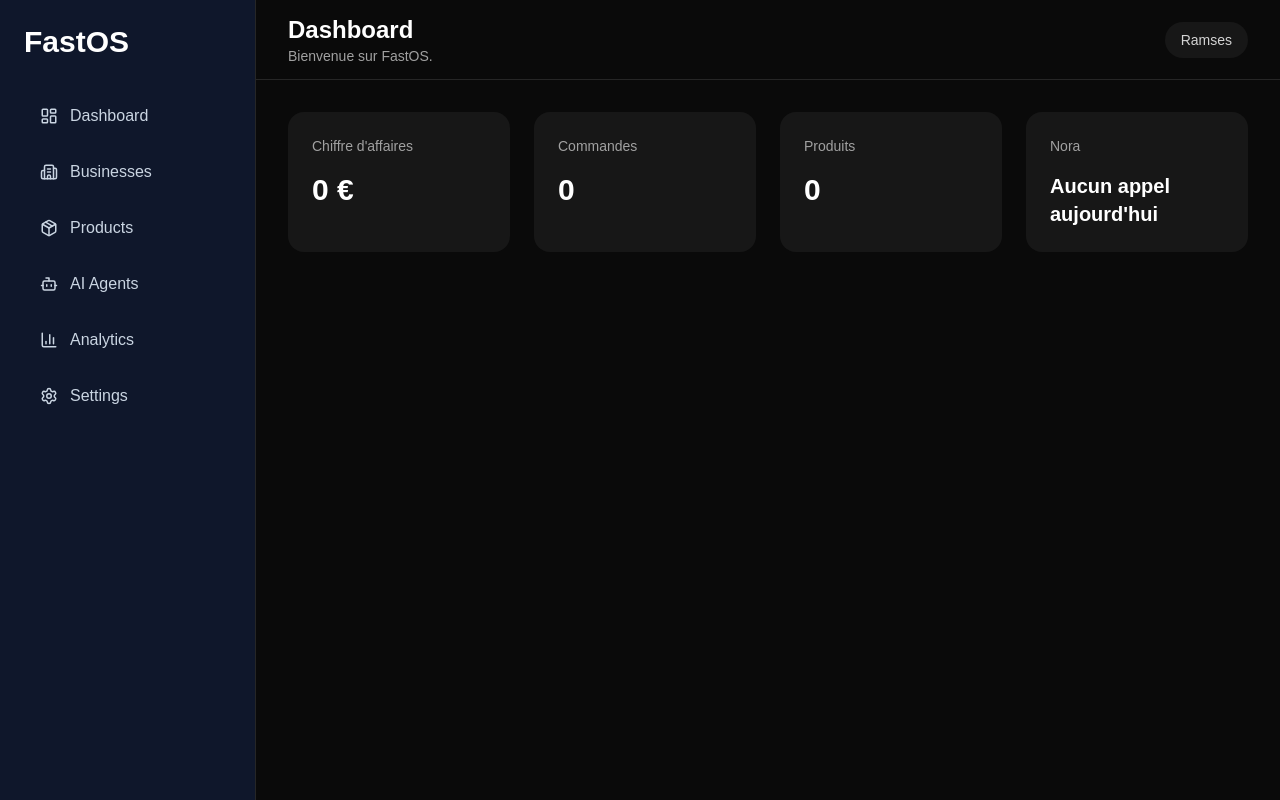
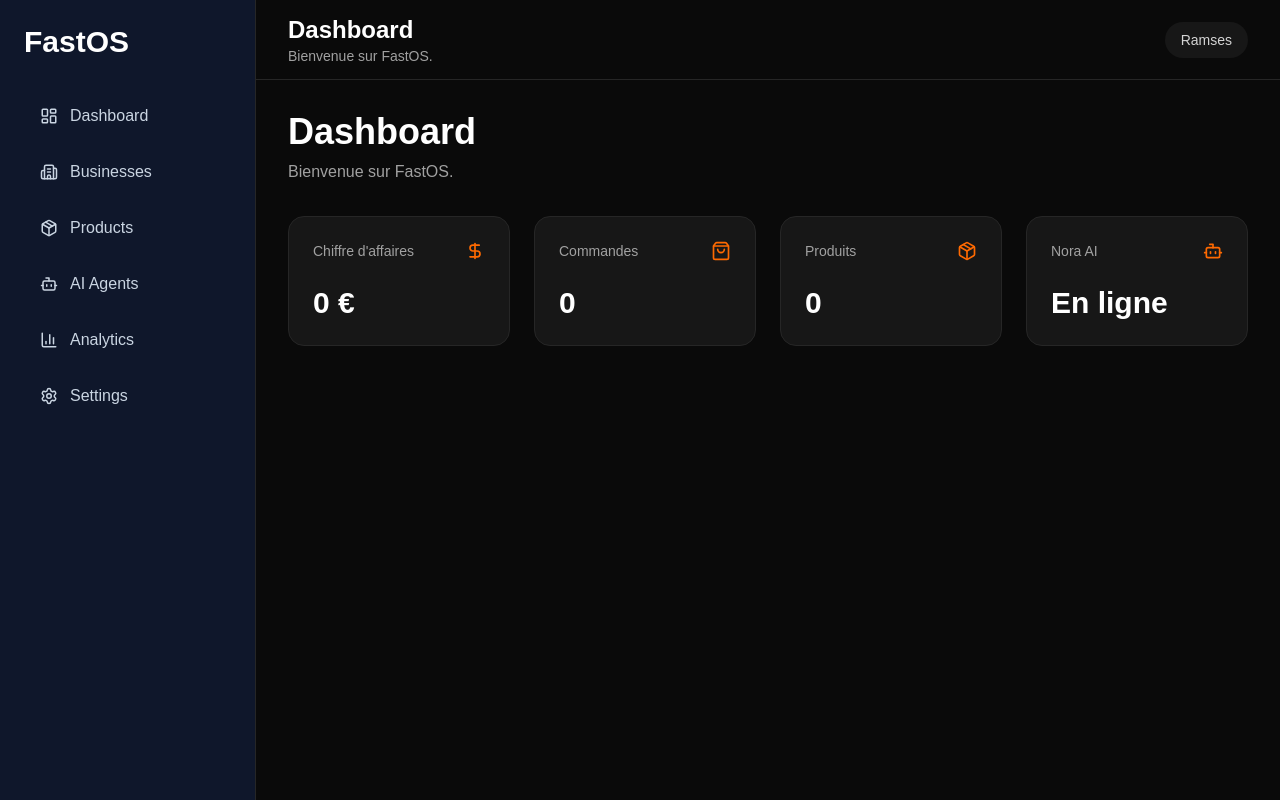
Before and after one commit to Ramouh2/FastOS-Monorepo, a Next.js app in the folder apps/web/: page /dashboard in a window 1280 px wide. Built offline with nearby package versions, Linux system fonts and the light colour scheme.

Commit message:
feat(web): premium dashboard v1

```diff
--- a/apps/web/app/dashboard/page.tsx
+++ b/apps/web/app/dashboard/page.tsx
@@ -1,47 +1,70 @@
 import { AppLayout } from "../../components/layout/app-layout";
+import {
+  DollarSign,
+  ShoppingBag,
+  Package,
+  Bot,
+} from "lucide-react";
+
+const cards = [
+  {
+    title: "Chiffre d'affaires",
+    value: "0 €",
+    icon: DollarSign,
+  },
+  {
+    title: "Commandes",
+    value: "0",
+    icon: ShoppingBag,
+  },
+  {
+    title: "Produits",
+    value: "0",
+    icon: Package,
+  },
+  {
+    title: "Nora AI",
+    value: "En ligne",
+    icon: Bot,
+  },
+];
 
 export default function DashboardPage() {
   return (
     <AppLayout>
-      <div className="grid grid-cols-4 gap-6">
-        <div className="rounded-2xl bg-neutral-900 p-6">
-          <p className="text-sm text-neutral-400">
-            Chiffre d&apos;affaires
+      <div className="space-y-8">
+        <div>
+          <h1 className="text-4xl font-bold">
+            Dashboard
+          </h1>
+
+          <p className="mt-2 text-neutral-400">
+            Bienvenue sur FastOS.
           </p>
-
-          <h2 className="mt-4 text-3xl font-bold">
-            0 €
-          </h2>
         </div>
 
-        <div className="rounded-2xl bg-neutral-900 p-6">
-          <p className="text-sm text-neutral-400">
-            Commandes
-          </p>
+        <div className="grid gap-6 md:grid-cols-2 xl:grid-cols-4">
+          {cards.map(({ title, value, icon: Icon }) => (
+            <div
+              key={title}
+              className="rounded-2xl border border-neutral-800 bg-neutral-900 p-6 transition hover:border-orange-500"
+            >
+              <div className="flex items-center justify-between">
+                <p className="text-sm text-neutral-400">
+                  {title}
+                </p>
 
-          <h2 className="mt-4 text-3xl font-bold">
-            0
-          </h2>
-        </div>
+                <Icon
+                  size={20}
+                  className="text-orange-500"
+                />
+              </div>
 
-        <div className="rounded-2xl bg-neutral-900 p-6">
-          <p className="text-sm text-neutral-400">
-            Produits
-          </p>
-
-          <h2 className="mt-4 text-3xl font-bold">
-            0
-          </h2>
-        </div>
-
-        <div className="rounded-2xl bg-neutral-900 p-6">
-          <p className="text-sm text-neutral-400">
-            Nora
-          </p>
-
-          <h2 className="mt-4 text-xl font-semibold">
-            Aucun appel aujourd&apos;hui
-          </h2>
+              <h2 className="mt-6 text-3xl font-bold">
+                {value}
+              </h2>
+            </div>
+          ))}
         </div>
       </div>
     </AppLayout>
```
